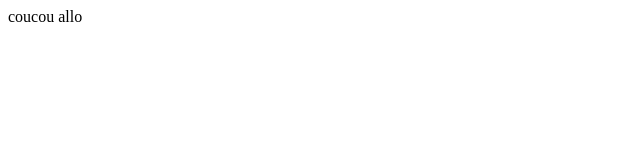
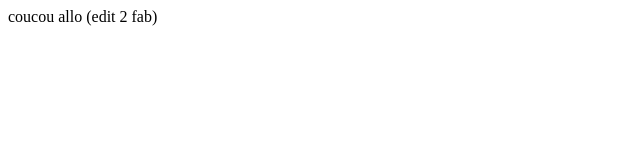
Before and after one commit to frodbag/website, a plain HTML site: page index.html in a window 1280 px wide. Shown: the full height of the page, 0-640 px from the left. Drawn offline with Linux system fonts and the light colour scheme.

Commit message:
motif index.html dans une branche

```diff
--- a/index.html
+++ b/index.html
@@ -1,6 +1,6 @@
 <html>
 <body>
 coucou
-allo
+allo (edit 2 fab)
 </body>
 </html>
```
